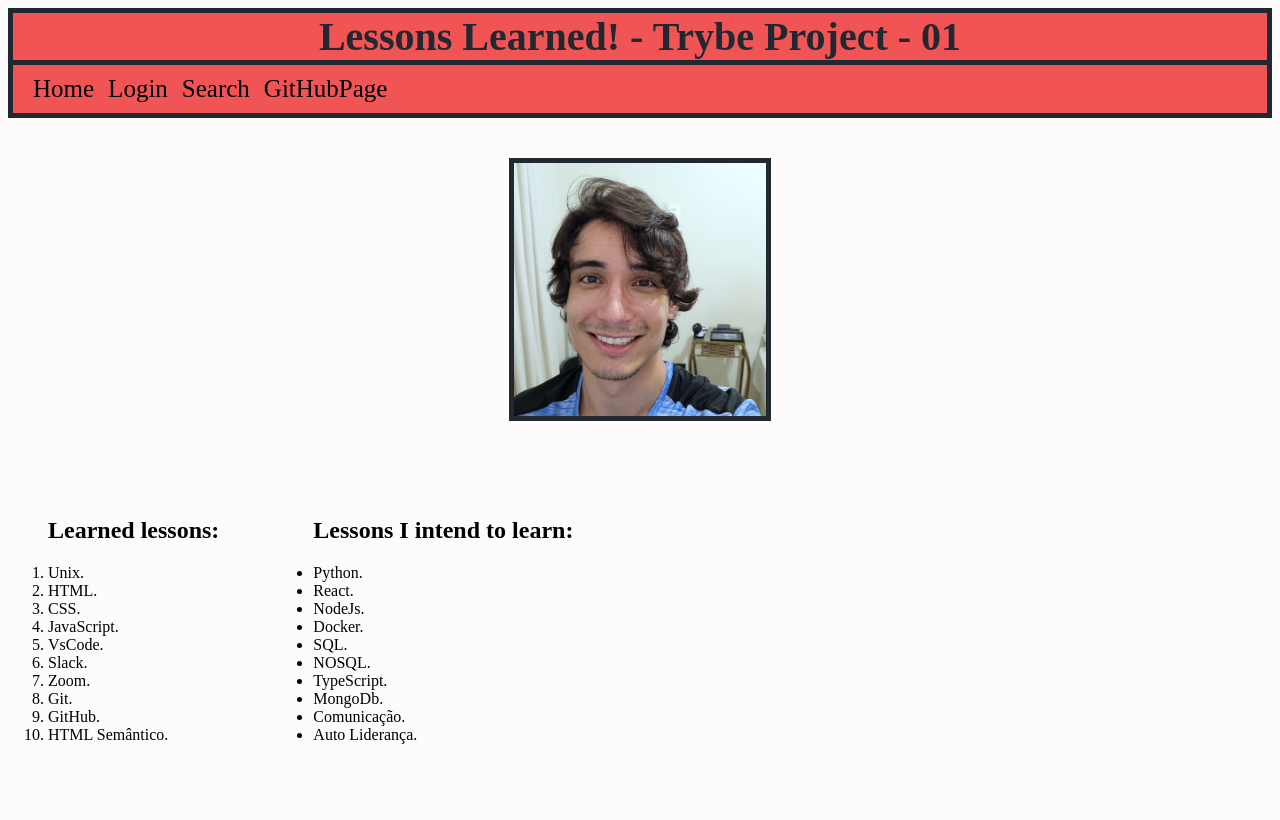
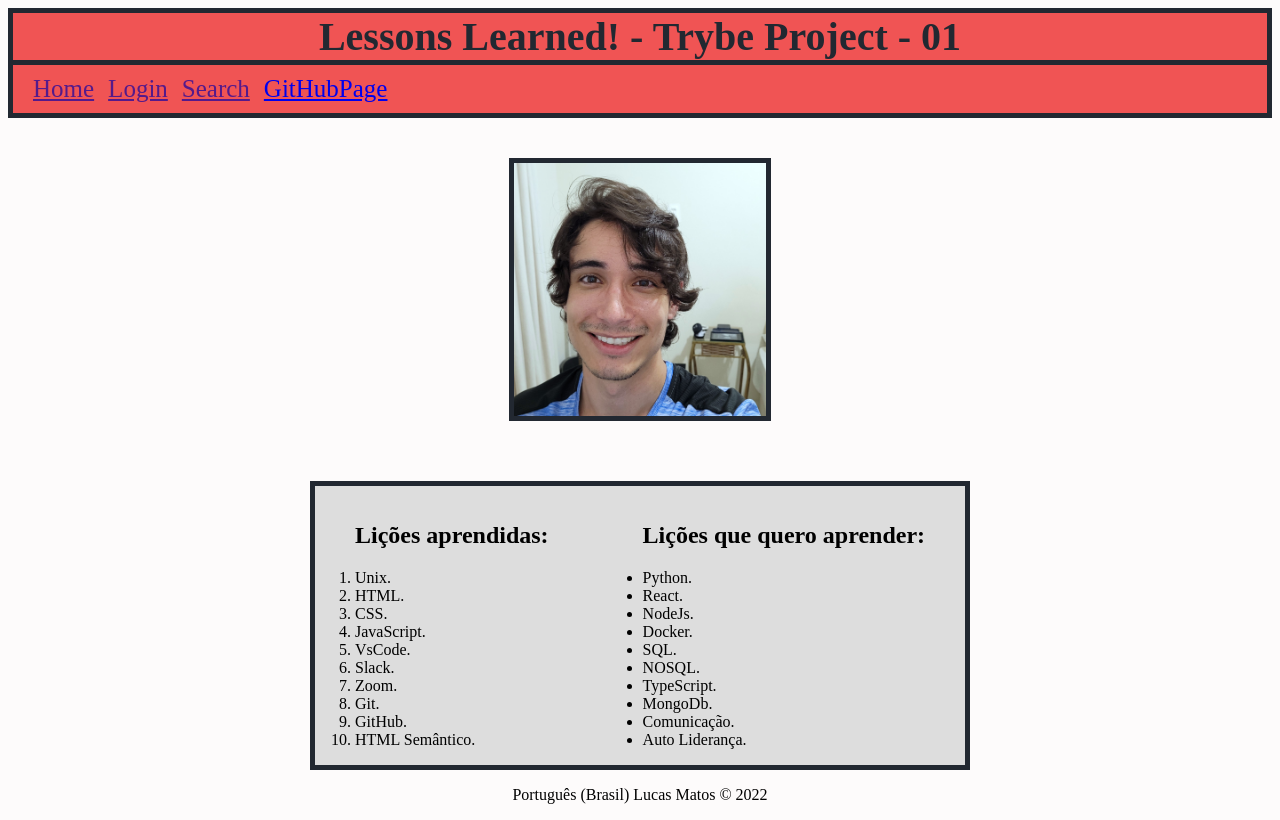
Before and after one commit to lucaslmatos/lessons-learned-p1, a website: page index.html in a window 1280 px wide. Drawn offline with Linux system fonts and the light colour scheme.

Commit message:
C04 requisitos 06 e 07

```diff
--- a/index.html
+++ b/index.html
@@ -11,18 +11,17 @@
     <header id="cabecalho">
         <h1 id="titulo">Lessons Learned! - Trybe Project - 01</h1>
             <ol id="lista-navegar">
-                <li id="nav">Home</li>
-                <li id="nav">Login</li>
-                <li id="nav">Search</li>
-                <li id="nav">GitHubPage</li>
+                <li id="nav"><a href="" >Home</a></li>
+                <li id="nav"><a href="" >Login</a></li>
+                <li id="nav"><a href="" >Search</a></li>
+                <li id="nav"><a href="https://github.com/lucaslmatos" target="blanck">GitHubPage</a></li>
             </ol>
     </header>
     <main>
         <img id="minha_foto" src="images/minha_foto.jpg" alt="Foto do autor">
         <section id="listas">
-
             <ol id="licoes_aprendidas">
-                <h2>Learned lessons:</h2>
+                <h2>Lições aprendidas:</h2>
                 <li>Unix.</li>
                 <li>HTML.</li>
                 <li>CSS.</li>
@@ -34,9 +33,8 @@
                 <li>GitHub.</li>
                 <li>HTML Semântico.</li>
             </ol>
-
             <ul id="licoes_a_aprender">
-                <h2>Lessons I intend to learn:</h2>
+                <h2>Lições que quero aprender:</h2>
                 <li>Python.</li>
                 <li>React.</li>
                 <li>NodeJs.</li>
@@ -50,5 +48,8 @@
             </ul>
         </section>
     </main>
+    <footer id="rodape">
+        <p>Português (Brasil) Lucas Matos © 2022</p>
+    </footer>
 </body>
 </html>
--- a/style.css
+++ b/style.css
@@ -2,9 +2,10 @@ body {
     background-color: rgb(253, 251, 251);
 }
 
-#cabecalho{
+#cabecalho {
     background-color: #222831;
     top: 0;
+    overflow: clip;
 }
 
 #titulo {
@@ -17,7 +18,7 @@ body {
     color: #222831;
 }
 
-#minha_foto{
+#minha_foto {
     display: block;
     max-width: 20%;
     margin-left: auto;
@@ -28,7 +29,7 @@ body {
     padding: 5px;
 }
 
-#lista-navegar{
+#lista-navegar {
     background-color: #F05454;
     padding: 10px;
     margin-top: 0px;
@@ -38,17 +39,27 @@ body {
     border-bottom: 5px solid #222831;
 }
 
-#nav{
+#nav {
     display: inline-block;
     margin-left: 10px;
     font-size: 25px;
 }
 
-#licoes_aprendidas{
+#licoes_aprendidas {
     display: inline-block;
 }
 
-#licoes_a_aprender{
+#licoes_a_aprender {
     display: inline-block;
     margin-left: 50px;
 }
+
+#listas {
+    background-color: #DDDDDD;
+    border: 5px solid #222831;
+    max-width: 650px;
+    margin: auto;
+}
+#rodape {
+    text-align: center;
+}
```
